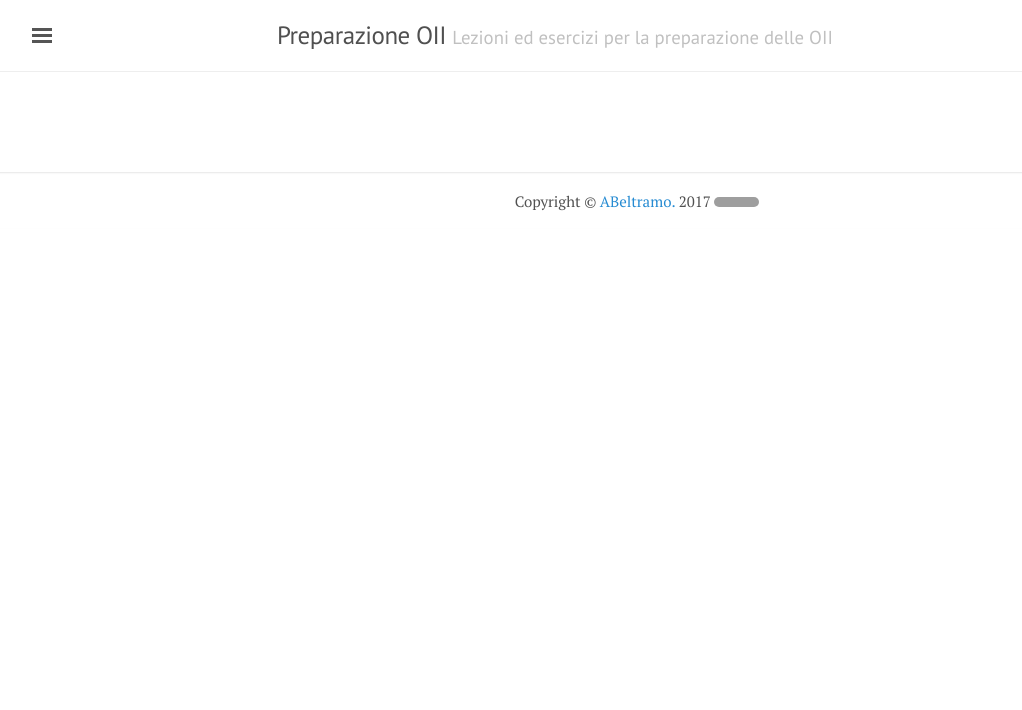
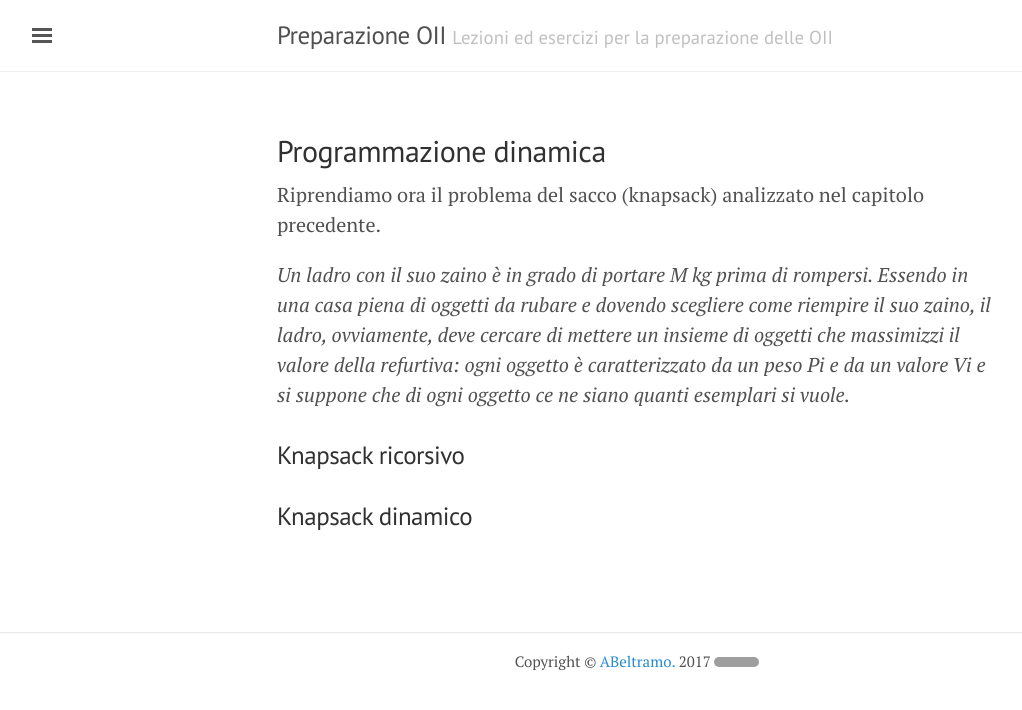
Before and after one commit to ABeltramo/PreparazioneOII, a Jekyll site: the page built from _chapters/5.2-Knapsack.md, in a window 1280 px wide. Shown: the top 710 px of the page, without its empty margins (3-1025 px from the left). Built offline with Jekyll 4.4.1, drawn with Linux system fonts in a browser that asks for light colours; grey boxes are pictures that could not be loaded.

Commit message:
Modificato Knapsack

```diff
--- a/_chapters/5.2-Knapsack.md
+++ b/_chapters/5.2-Knapsack.md
@@ -2,3 +2,13 @@
 layout: post
 title: Programmazione dinamica - Knapsack
 ---
+
+## Programmazione dinamica
+
+Riprendiamo ora il problema del sacco (knapsack) analizzato nel capitolo precedente.
+
+*Un ladro con il suo zaino è in grado di portare M kg prima di rompersi. Essendo in una casa piena di oggetti da rubare e dovendo scegliere come riempire il suo zaino, il ladro, ovviamente, deve cercare di mettere un insieme di oggetti che massimizzi il valore della refurtiva: ogni oggetto è caratterizzato da un peso Pi e da un valore Vi e si suppone che di ogni oggetto ce ne siano quanti esemplari si vuole.*
+
+### Knapsack ricorsivo ###
+
+### Knapsack dinamico ###
```
Also changed, not shown: _chapters/5-Dinamica.md (+2 -1 lines).
